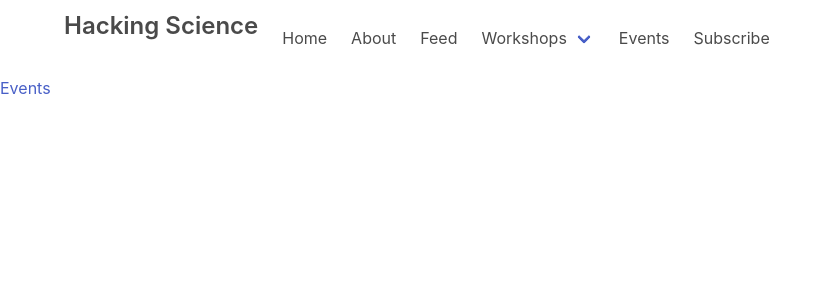
After one commit to hacking-science/hacking-science-website, a Django app: page /events/ in a window 1280 px wide. The commit adds this page. Shown: the top 300 px of the page, without its empty margins (0-831 px from the left). Run offline with Django 3.2, Linux system fonts and the light colour scheme; some libraries are stand-ins or nearby versions.

Commit message:
linking the nav bar to corresponding pages

```diff
--- a/blog/templates/head/base_head.html
+++ b/blog/templates/head/base_head.html
@@ -39,15 +39,15 @@
                         <a class="navbar-item is-active" href="{% url 'theEdge' %}">
                             The Edge
                         </a>
-                        <a class="navbar-item" href="https://bulma.io/documentation/modifiers/syntax/">
+                        <a class="navbar-item" href="{% url 'bridgeAcademy' %}">
                             Bridge-Academy
                         </a>
-                        <a class="navbar-item" href="https://bulma.io/documentation/columns/basics/">
+                        <a class="navbar-item" href="{% url 'dalstonLibrary' %}">
                             Dalston Library
                         </a>
                     </div>
                 </div>
-                <a href="events.html" class="navbar-item">
+                <a class="navbar-item" href="{% url 'events' %}">
                     Events
                 </a>
 
--- /dev/null
+++ b/blog/templates/home/events.html
@@ -0,0 +1,9 @@
+{% extends '../base.html' %}
+
+{% block content %}
+
+
+
+<a>Events</a>
+
+{% endblock %}
--- a/blog/urls.py
+++ b/blog/urls.py
@@ -8,4 +8,7 @@ urlpatterns = [
     url(r'^$', views.index, name='index'),
     url(r'^tag/(?P<tag_id>\d+)', views.tag, name='tag'),
     url(r'^theEdge/$', views.theEdge, name='theEdge'),
+    url(r'^bridgeAcademy/$', views.brigdeAcademy, name='bridgeAcademy'),
+    url(r'^dalstonLibrary/$', views.dalstonLibrary, name='dalstonLibrary'),
+    url(r'^events/$', views.events, name='events'),
 ]
--- a/blog/views.py
+++ b/blog/views.py
@@ -33,3 +33,22 @@ def theEdge(request):
 
     context = {}
     return render(request, "./home/theEdge.html", context)
+
+def brigdeAcademy(request):
+
+    """Generate the Bridge-Academy Data"""
+
+    context = {}
+    return render(request, "./home/bridgeAcademy.html", context)
+
+def dalstonLibrary(request):
+
+    """Generate the Dalston Library Data"""
+
+    context = {}
+    return render(request, "./home/dalstonLibrary.html", context)
+
+def events(request):
+    """Generate the Dalston Library Data"""
+    context = {}
+    return render(request, "./home/events.html", context)
```
Also changed, not shown: blog/templates/home/bridgeAcademy.html (added, +9 -0 lines), blog/templates/home/dalstonLibrary.html (added, +9 -0 lines).
